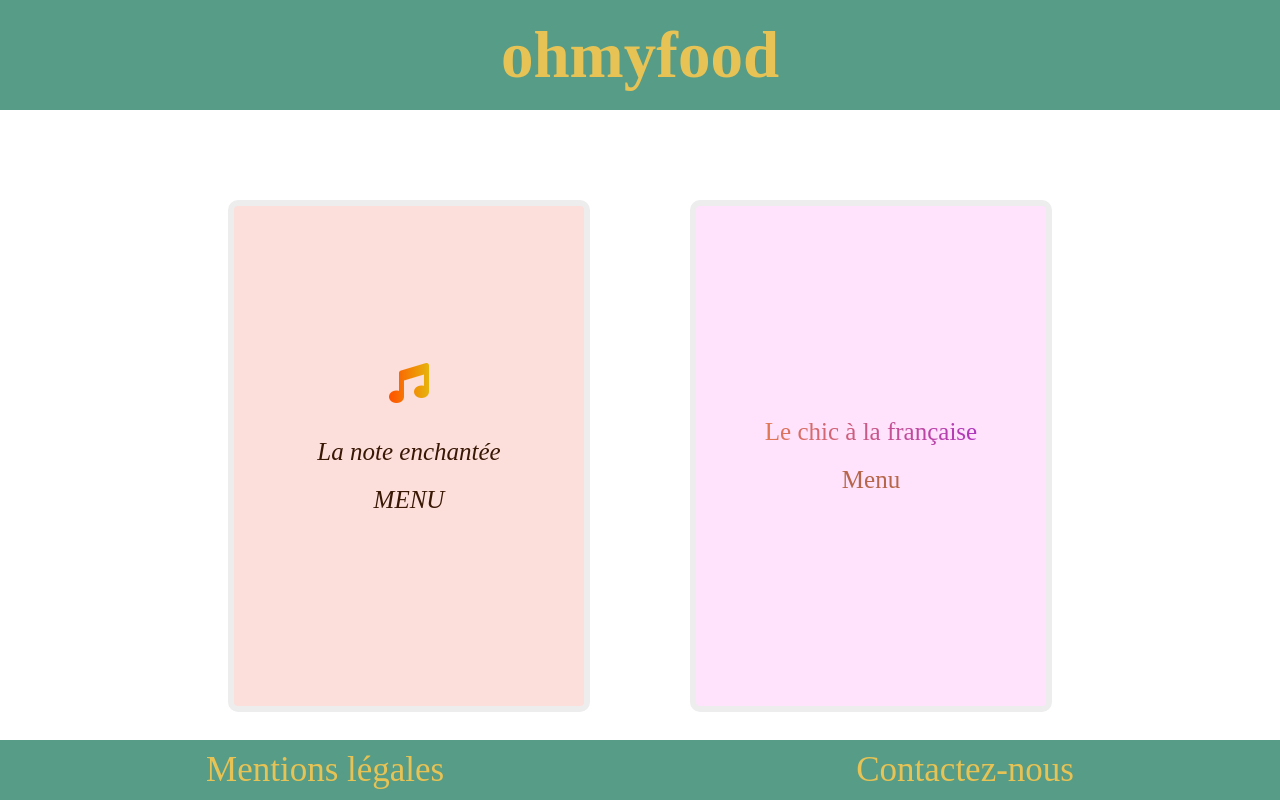
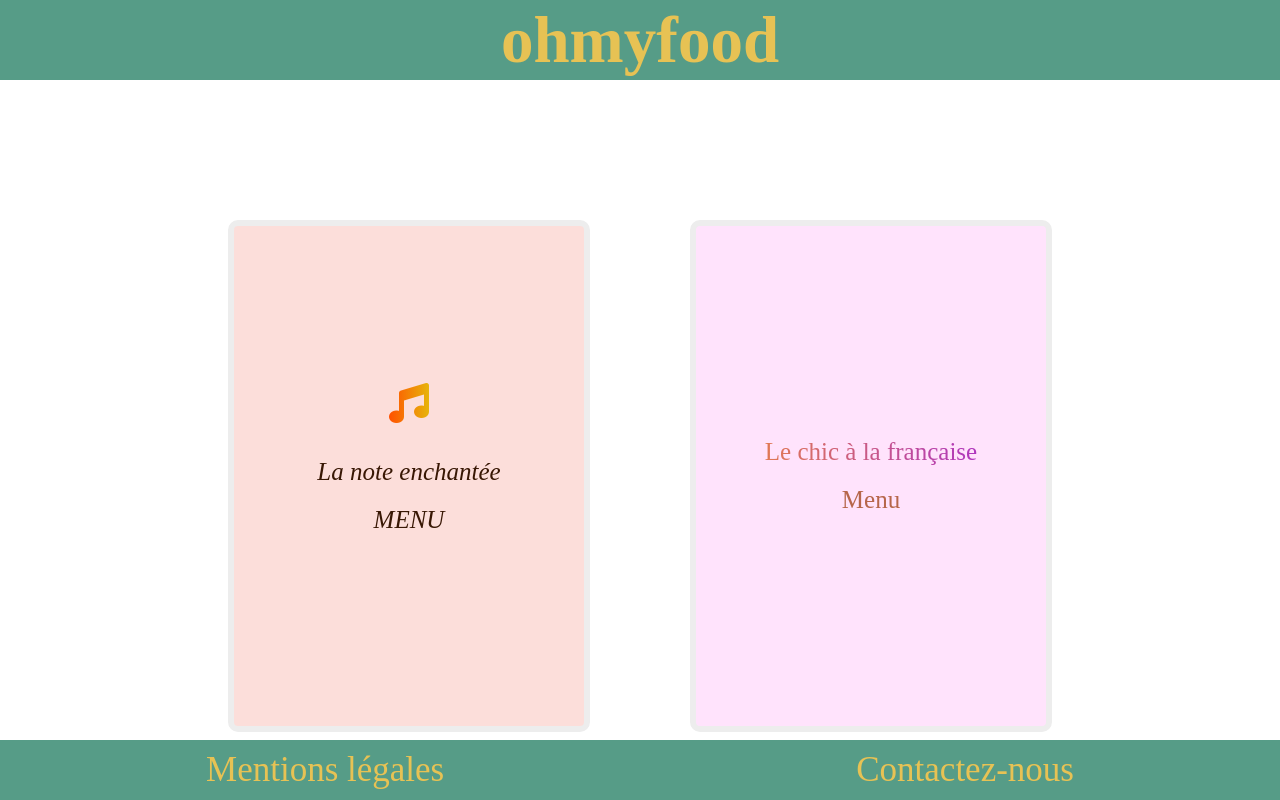
Before and after one commit to Lucashardouin/oc-ohmyfood, a plain HTML site: page index.html in a window 1280 px wide. Shown: the top 800 px of the page. Drawn offline with Linux system fonts and the light colour scheme.

Commit message:
fixed header

```diff
--- a/css/style.css
+++ b/css/style.css
@@ -1,6 +1,6 @@
 header {
         width: 100%;
-        height: 110px;
+        height: 80px;
         background-color: #569C87;
         color: #E7C254;
         display: flex;
@@ -8,9 +8,11 @@ header {
         align-items: center;
         font-size: 65px;
         font-weight: bold;
+        position: fixed;
+        top:0;
 }
 body {
-        margin: 0px 0px 200px 0px;
+        margin: 170px 0px 170px 0px;
 }
 a {
         text-decoration: none;
--- a/index.html
+++ b/index.html
@@ -46,7 +46,7 @@
     </div>
 </body>
 <footer>
-    <a href="">Mentions légales</a>
+    <a href="https://www.google.com">Mentions légales</a>
     <a href="">Contactez-nous</a>
 </footer>
 </html>
--- a/menus/cssmenu/stylechic.css
+++ b/menus/cssmenu/stylechic.css
@@ -1,6 +1,6 @@
 header {
     width: 100%;
-    height: 110px;
+    height: 80px;
     background-color: #569C87;
     color: #E7C254;
     display: flex;
@@ -8,6 +8,8 @@ header {
     align-items: center;
     font-size: 35px;
     font-weight: bold;
+    position: fixed;
+    top:0;
 }
 body {
     margin: 0px 0px 200px 0px;
@@ -18,8 +20,7 @@ h2 {
     justify-content: center;
     align-items: center;
     margin-bottom: 0px;
-    margin-top: 50px;
-    padding-top: 70px;
+    margin-top: 150px;
 }
 h3 {
     background: -webkit-linear-gradient(left, rgba(214, 86, 27, 0.753),rgba(156, 12, 175, 0.808));
--- a/menus/cssmenu/styledelice.css
+++ b/menus/cssmenu/styledelice.css
@@ -1,6 +1,6 @@
 header {
     width: 100%;
-    height: 110px;
+    height: 80px;
     background-color: #569C87;
     color: #E7C254;
     display: flex;
@@ -8,6 +8,8 @@ header {
     align-items: center;
     font-size: 35px;
     font-weight: bold;
+    position: fixed;
+    top:0;
 }
 body {
     margin: 0px 0px 200px 0px;
@@ -17,8 +19,7 @@ h2 {
     justify-content: center;
     align-items: center;
     margin-bottom: 0px;
-    margin-top: 50px;
-    padding-top: 70px;
+    margin-top: 150px;
     font-size: 45px;
 }
 h3 {
--- a/menus/cssmenu/stylenote.css
+++ b/menus/cssmenu/stylenote.css
@@ -1,6 +1,6 @@
 header {
     width: 100%;
-    height: 110px;
+    height: 80px;
     background-color: #569C87;
     color: #E7C254;
     display: flex;
@@ -8,6 +8,8 @@ header {
     align-items: center;
     font-size: 35px;
     font-weight: bold;
+    position: fixed;
+    top:0;
 }
 body {
     margin: 0px 0px 200px 0px;
@@ -18,7 +20,7 @@ h2 {
     justify-content: center;
     align-items: center;
     margin-bottom: 0px;
-    margin-top: 50px;
+    margin-top: 150px;
 }
 h3 {
     color: rgb(56, 23, 4);
@@ -43,7 +45,7 @@ li {
 .note_gradient {
     font-size: 65px;
     padding-top: 70px;
-    background: -webkit-linear-gradient(left, rgba(214, 86, 27, 0.753),rgba(156, 12, 175, 0.808));
+    background: -webkit-linear-gradient(left, rgb(255, 81, 0),rgb(231, 180, 11));
     -webkit-background-clip: text;
     -webkit-text-fill-color: transparent;
 }
--- a/menus/cssmenu/stylepalette.css
+++ b/menus/cssmenu/stylepalette.css
@@ -1,6 +1,6 @@
 header {
     width: 100%;
-    height: 110px;
+    height: 80px;
     background-color: #569C87;
     color: #E7C254;
     display: flex;
@@ -8,6 +8,8 @@ header {
     align-items: center;
     font-size: 35px;
     font-weight: bold;
+    position: fixed;
+    top:0;
 }
 body {
     margin: 0px 0px 200px 0px;
@@ -18,8 +20,7 @@ h2 {
     justify-content: center;
     align-items: center;
     margin-bottom: 0px;
-    margin-top: 50px;
-    padding-top: 70px;
+    margin-top: 150px;
 }
 h3 {
     background: -webkit-linear-gradient(left, rgba(6, 68, 6, 0.753),rgba(126, 245, 97, 0.973));
```
